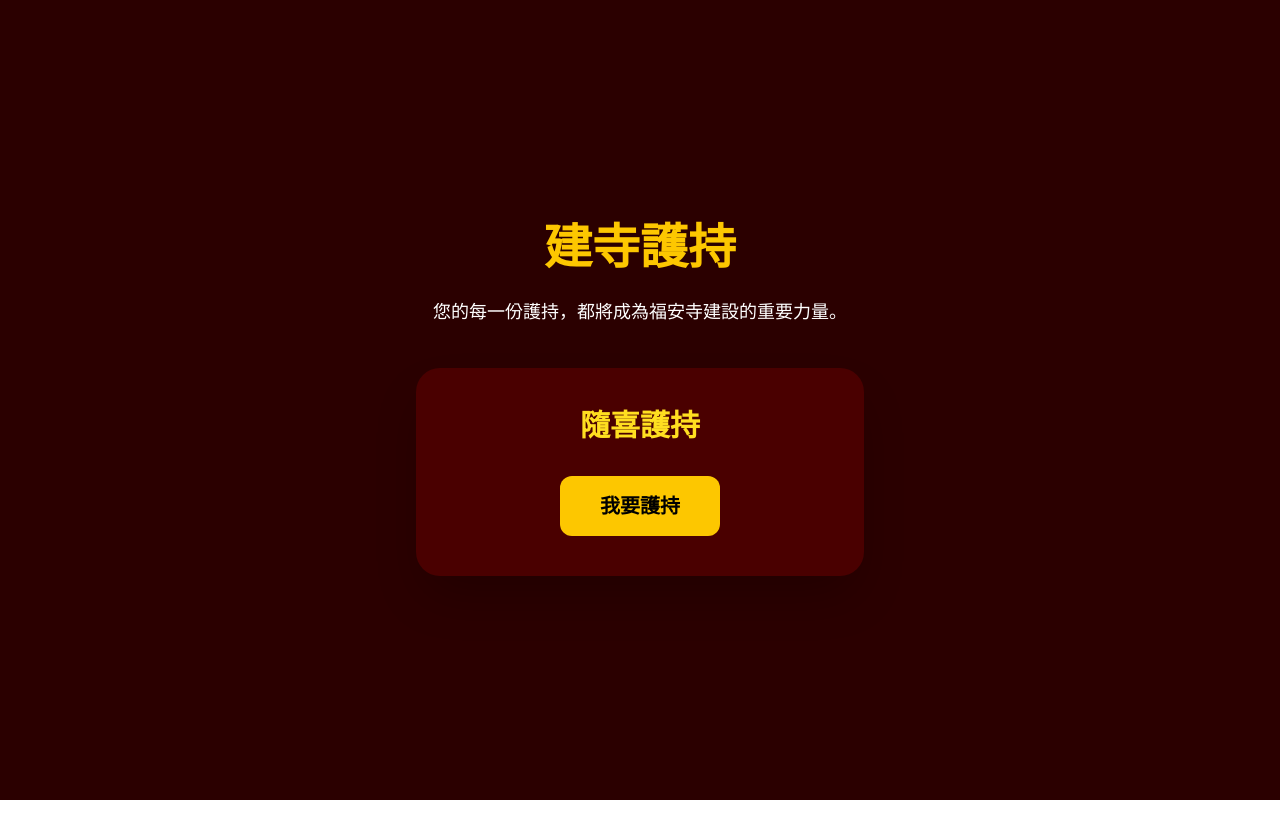
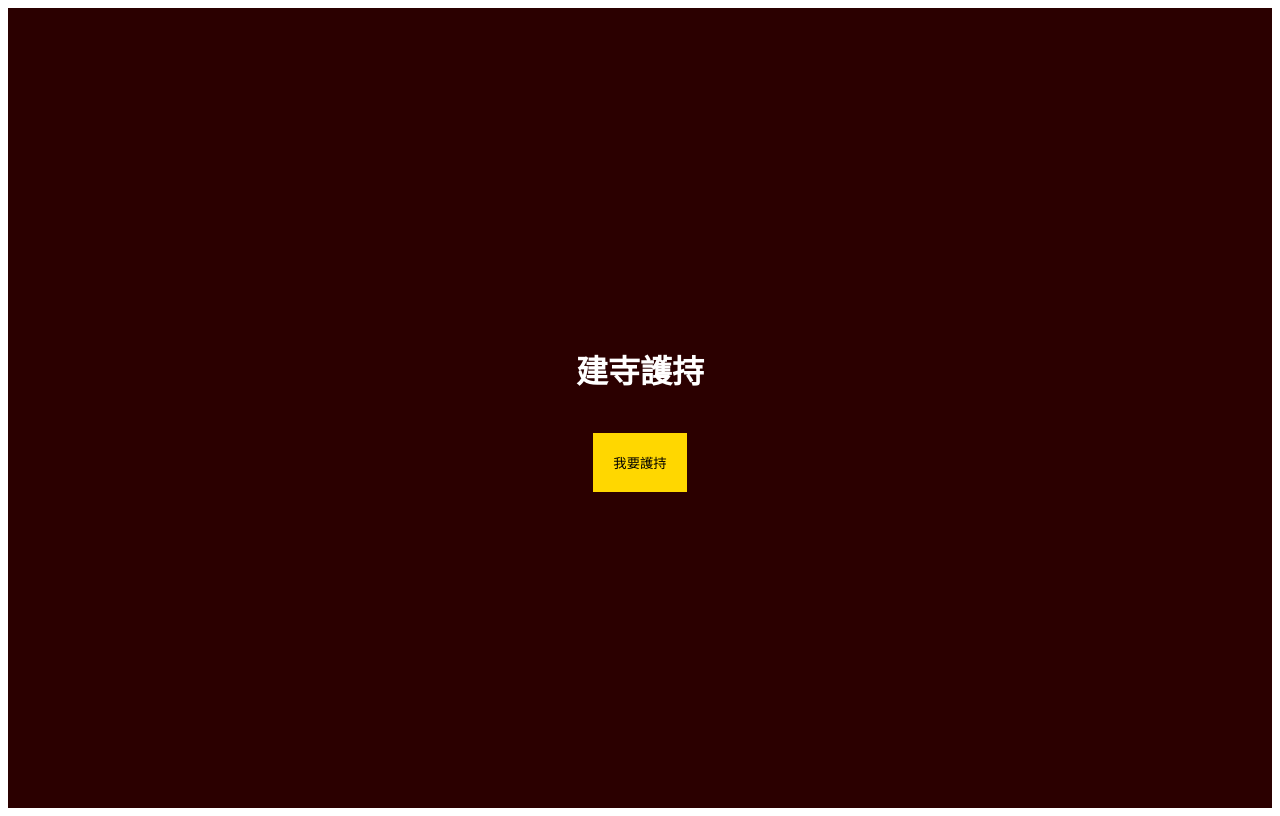
Before and after one commit to Neil89070136/bali-fuan-temple, a Next.js app: page /donate in a window 1280 px wide. Built offline with nearby package versions, Linux system fonts and the light colour scheme.

Commit message:
fix donate button

```diff
--- a/app/donate/page.tsx
+++ b/app/donate/page.tsx
@@ -2,30 +2,35 @@
 
 export default function DonatePage() {
   return (
-    <main className="min-h-screen bg-[#2b0000] text-white flex flex-col items-center justify-center px-6">
-      <h1 className="text-5xl font-bold mb-6 text-yellow-400">
-        建寺護持
-      </h1>
-
-      <p className="mb-10 text-center max-w-xl leading-8 text-lg">
-        您的每一份護持，都將成為福安寺建設的重要力量。
-      </p>
-
-      <div className="bg-[#4a0000] p-10 rounded-3xl shadow-2xl w-full max-w-md text-center">
-        <h2 className="text-3xl font-bold text-yellow-300 mb-8">
-          隨喜護持
-        </h2>
+    <div
+      style={{
+        minHeight: "100vh",
+        background: "#2b0000",
+        color: "white",
+        display: "flex",
+        justifyContent: "center",
+        alignItems: "center",
+        flexDirection: "column",
+      }}
+    >
+      <h1>建寺護持</h1>
 
       <button
         onClick={() => {
           alert("按鈕真的有動");
           console.log("按鈕真的有動");
         }}
-          className="bg-yellow-400 text-black px-10 py-4 rounded-xl text-xl font-bold hover:scale-105 transition"
+        style={{
+          marginTop: "20px",
+          padding: "20px",
+          background: "gold",
+          color: "black",
+          border: "none",
+          cursor: "pointer",
+        }}
       >
         我要護持
       </button>
     </div>
-    </main>
   );
 }
--- a/app/layout.tsx
+++ b/app/layout.tsx
@@ -1,33 +1,16 @@
-import type { Metadata } from "next";
-import { Geist, Geist_Mono } from "next/font/google";
-import "./globals.css";
-
-const geistSans = Geist({
-  variable: "--font-geist-sans",
-  subsets: ["latin"],
-});
-
-const geistMono = Geist_Mono({
-  variable: "--font-geist-mono",
-  subsets: ["latin"],
-});
-
-export const metadata: Metadata = {
-  title: "Create Next App",
-  description: "Generated by create next app",
+export const metadata = {
+  title: "八里福安寺",
+  description: "福安寺官方網站",
 };
 
 export default function RootLayout({
   children,
-}: Readonly<{
+}: {
   children: React.ReactNode;
-}>) {
+}) {
   return (
-    <html
-      lang="en"
-      className={`${geistSans.variable} ${geistMono.variable} h-full antialiased`}
-    >
-      <body className="min-h-full flex flex-col">{children}</body>
+    <html lang="zh-Hant">
+      <body>{children}</body>
     </html>
   );
 }
```
Lines whose indentation alone changed are shown as unchanged.
